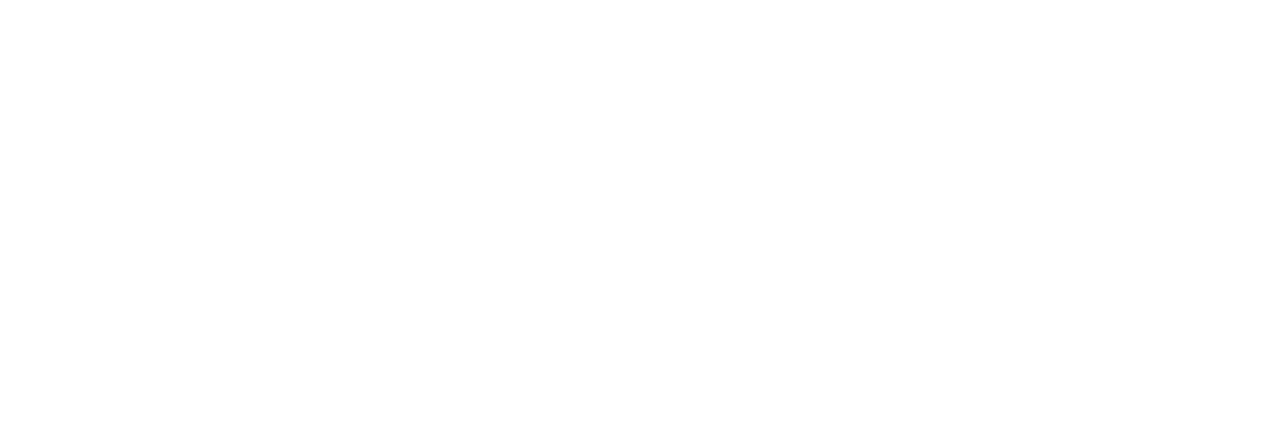
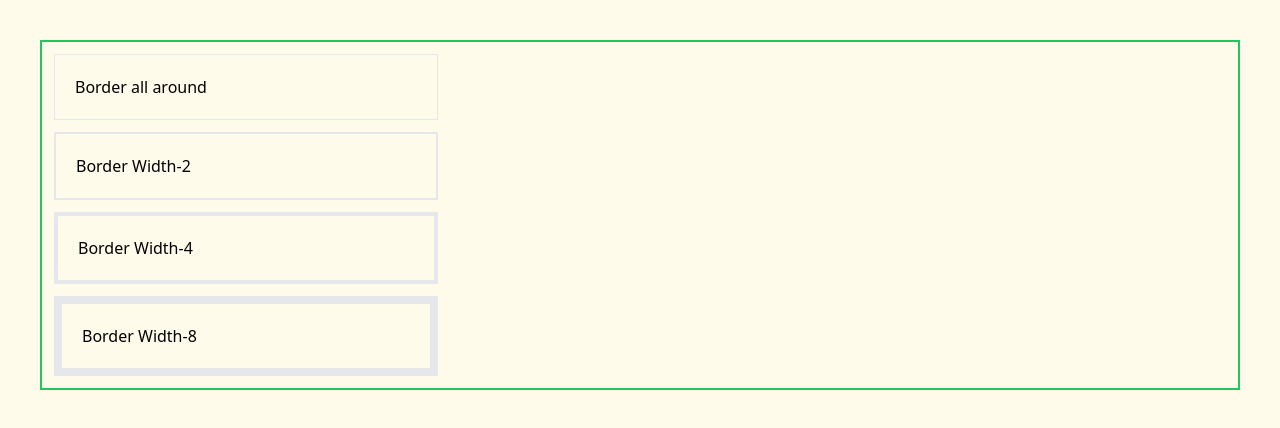
Before and after one commit to anandku06/TailWind_Learnings, a website: page HuxnDev/Fundamentals/7. Borders/index.html in a window 1280 px wide. Drawn offline with nearby package versions, Linux system fonts and the light colour scheme.

Commit message:
add background color and border examples to index.html

```diff
--- a/HuxnDev/Fundamentals/7. Borders/index.html
+++ b/HuxnDev/Fundamentals/7. Borders/index.html
@@ -7,9 +7,15 @@
     <script src="https://cdn.tailwindcss.com"></script>
     <title>Borders</title>
   </head>
-  <body>
+  <body class="bg-amber-50">
     <!-- Border Width & Colors -->
     <!-- https://tailwindcss.com/docs/border-width -->
+     <div class="border-2 border-green-500 m-10">
+      <div class="w-96 m-3 p-5 border">Border all around</div>
+      <div class="w-96 m-3 p-5 border-2">Border Width-2</div>
+      <div class="w-96 m-3 p-5 border-4">Border Width-4</div>
+      <div class="w-96 m-3 p-5 border-8">Border Width-8</div>
+     </div>
 
     <!-- Border Radius -->
     <!-- https://tailwindcss.com/docs/border-radius -->
```
